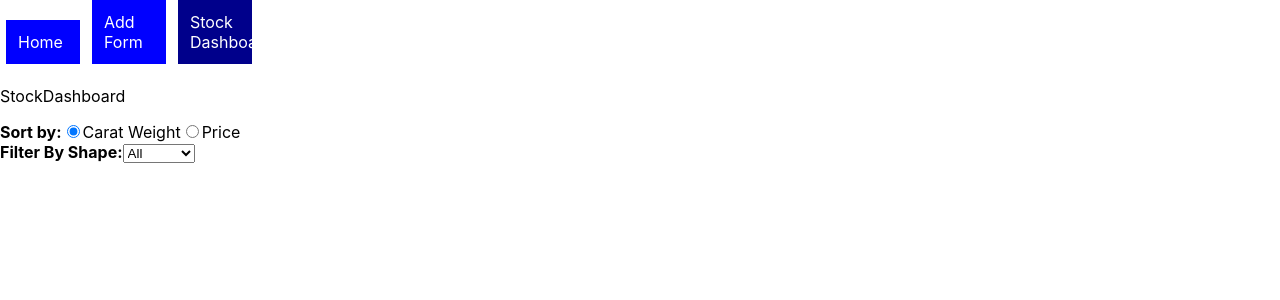
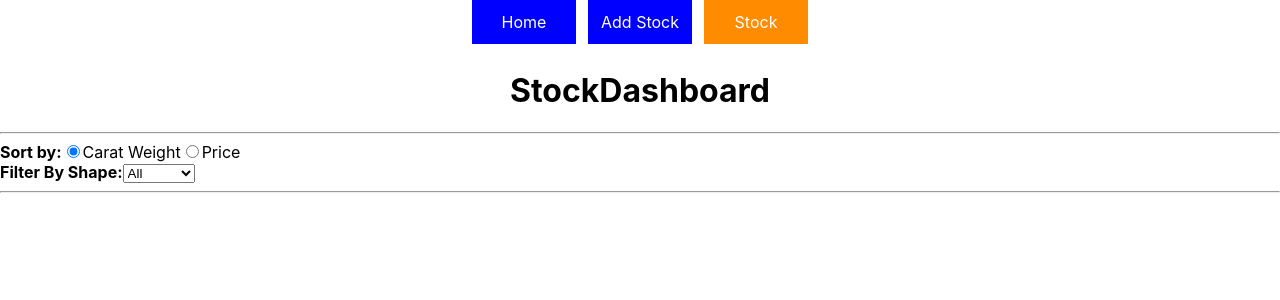
Before and after one commit to rmk129/phase-2-diamond-dashboard, a React (Create React App) app: page /dashboard in a window 1280 px wide. Shown: the top 300 px of the page. Built offline with nearby package versions, Linux system fonts and the light colour scheme; data requests are answered from the project's data file.

Commit message:
more changes to CSS

```diff
--- a/db.json
+++ b/db.json
@@ -1,6 +1,7 @@
 {
   "diamonds": [
     {
+      "id": 1,
       "shape": "Round",
       "color": "D",
       "clarity": "VS1",
@@ -9,6 +10,7 @@
       "price": "2000"
     },
     {
+      "id": 2,
       "shape": "Round",
       "color": "E",
       "clarity": "SI1",
@@ -17,6 +19,7 @@
       "price": "2500"
     },
     {
+      "id": 3,
       "shape": "Oval",
       "color": "F",
       "clarity": "VS2",
@@ -25,6 +28,7 @@
       "price": "1800"
     },
     {
+      "id": 4,
       "shape": "Oval",
       "color": "E",
       "clarity": "VS1",
@@ -33,6 +37,7 @@
       "price": "1700"
     },
     {
+      "id": 5,
       "shape": "Radiant",
       "color": "F",
       "clarity": "VS2",
@@ -41,6 +46,7 @@
       "price": "2200"
     },
     {
+      "id": 6,
       "shape": "Radiant",
       "color": "D",
       "clarity": "SI1",
@@ -49,6 +55,7 @@
       "price": "2100"
     },
     {
+      "id": 7,
       "shape": "Emerald",
       "color": "E",
       "clarity": "VS2",
@@ -57,6 +64,7 @@
       "price": "2150"
     },
     {
+      "id": 8,
       "shape": "Emerald",
       "color": "F",
       "clarity": "VS2",
--- a/src/components/NavBar.js
+++ b/src/components/NavBar.js
@@ -3,7 +3,7 @@ import { NavLink } from "react-router-dom";
 
 const linkStyles = {
     display: "inline-block",
-    width: "50px",
+    width: "80px",
     padding: "12px",
     margin: "0 6px 6px",
     background: "blue",
@@ -15,25 +15,25 @@ function NavBar() {
 return (
 
    <div>
-        <header>
+        <header className="header">
             <NavLink
                 to="/"
                 exact
                 style={linkStyles}
-                activeStyle={{background: "darkblue"}}
+                activeStyle={{background: "darkorange"}}
             >Home</NavLink>
             <NavLink
                 to="/addform"
                 exact
                 style={linkStyles}
-                activeStyle={{background: "darkblue"}}
-            >Add Form</NavLink>
+                activeStyle={{background: "darkorange"}}
+            >Add Stock</NavLink>
             <NavLink
                 to="/dashboard"
                 exact
                 style={linkStyles}
-                activeStyle={{background: "darkblue"}}
-            >Stock Dashboard</NavLink>
+                activeStyle={{background: "darkorange"}}
+            >Stock</NavLink>
         </header>
     </div>
 
--- a/src/components/StockAddForm.js
+++ b/src/components/StockAddForm.js
@@ -5,7 +5,7 @@ import React, {useState} from "react";
 function StockAddForm({setAllD, allD}) {
    const [shape, setShape] = useState("Round")
    const [color, setColor] = useState("D")
-   const [clarity, setClarity] = useState("IF")
+   const [clarity, setClarity] = useState("VS1")
    const [cut, setCut] = useState("Excellent")
    const [weight, setWeight] = useState("")
    const [price, setPrice] = useState("")
@@ -68,7 +68,7 @@ return (
             <h1>Add Diamonds to Stock</h1>
             <hr/>
             <label>Shape
-                <select onChange={handleShapeChange} >
+                <select value={shape} onChange={handleShapeChange} >
                     <option value="Round">Round</option>
                     <option value="Oval">Oval</option>
                     <option value="Radiant">Radiant</option>
@@ -77,7 +77,7 @@ return (
             </label>
             <br/>
             <label>Color
-                <select onChange={handleColorChange}>
+                <select value={color} onChange={handleColorChange}>
                     <option value="D">D</option>
                     <option value="E">E</option>
                     <option value="F">F</option>
@@ -85,7 +85,7 @@ return (
             </label>
             <br/>
             <label>Clarity
-                <select onChange={handleClarityChange}>
+                <select value={clarity} onChange={handleClarityChange}>
                     <option value="VS1">VS1</option>
                     <option value="VS2">VS2</option>
                     <option value="SI1">SI1</option>
@@ -93,7 +93,7 @@ return (
             </label>
             <br/>
             <label>Cut
-                <select onChange={handleCutChange}>
+                <select value={cut} onChange={handleCutChange}>
                     <option value="Excellent">Excellent</option>
                     <option value="Very Good">Very Good</option>
                     <option value="Good">Good</option>
--- a/src/components/StockDashboard.js
+++ b/src/components/StockDashboard.js
@@ -21,8 +21,10 @@ function StockDashboard({allDState}) {
 
 return (
     <div>
-        <p>StockDashboard</p>
+        <h1>StockDashboard</h1>
+        <hr/>
         <Filter sortBy={sortBy} setSortBy={setSortBy} filterBy={filterBy} setFilterBy={setFilterBy} />
+        <hr/>
     </div>
 
 
--- a/src/index.css
+++ b/src/index.css
@@ -11,3 +11,11 @@ code {
   font-family: source-code-pro, Menlo, Monaco, Consolas, 'Courier New',
     monospace;
 }
+
+h1 {
+  text-align: center;
+}
+
+.header {
+  text-align: center;
+}
```
Lines whose indentation alone changed are shown as unchanged.
